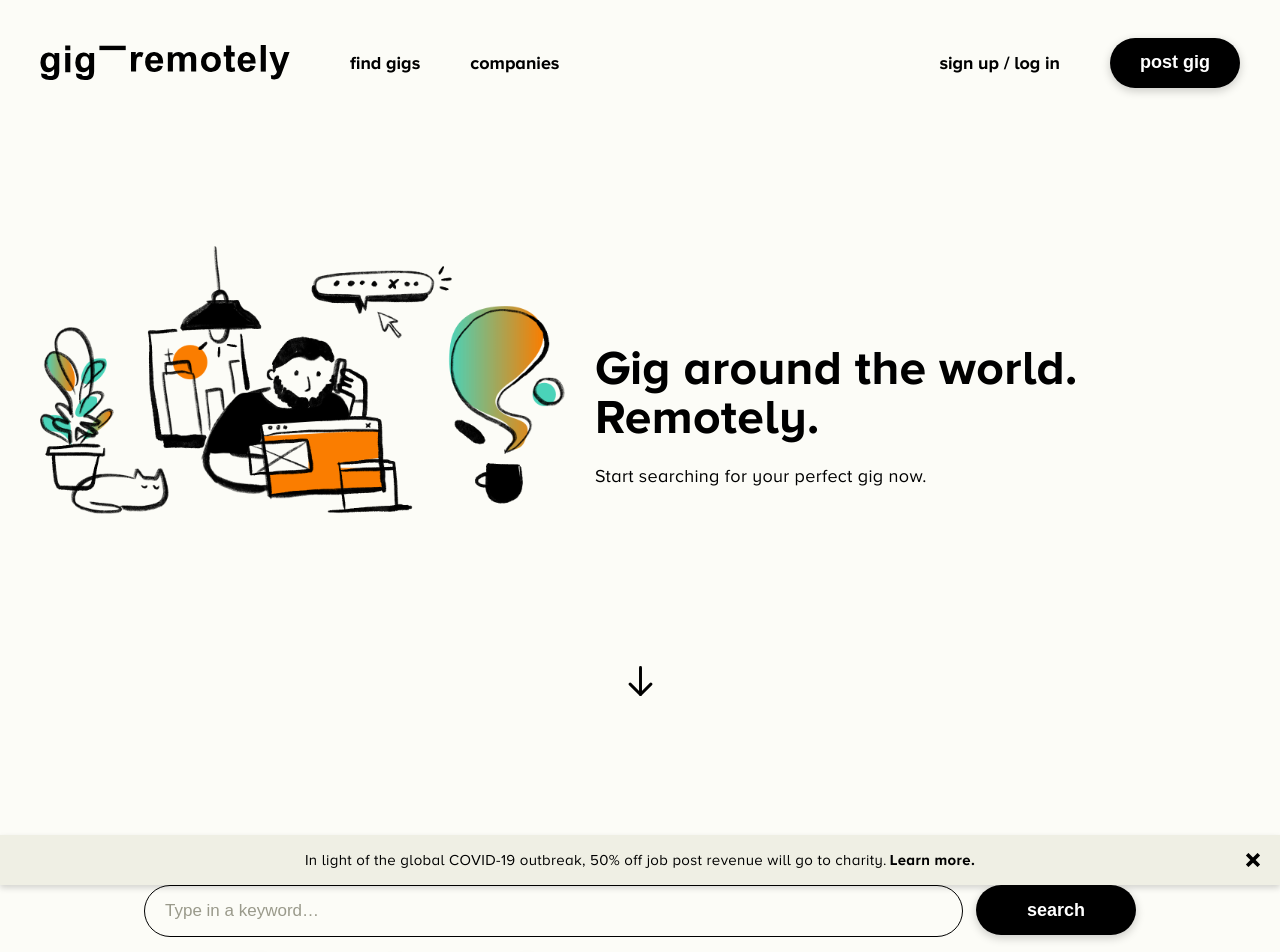
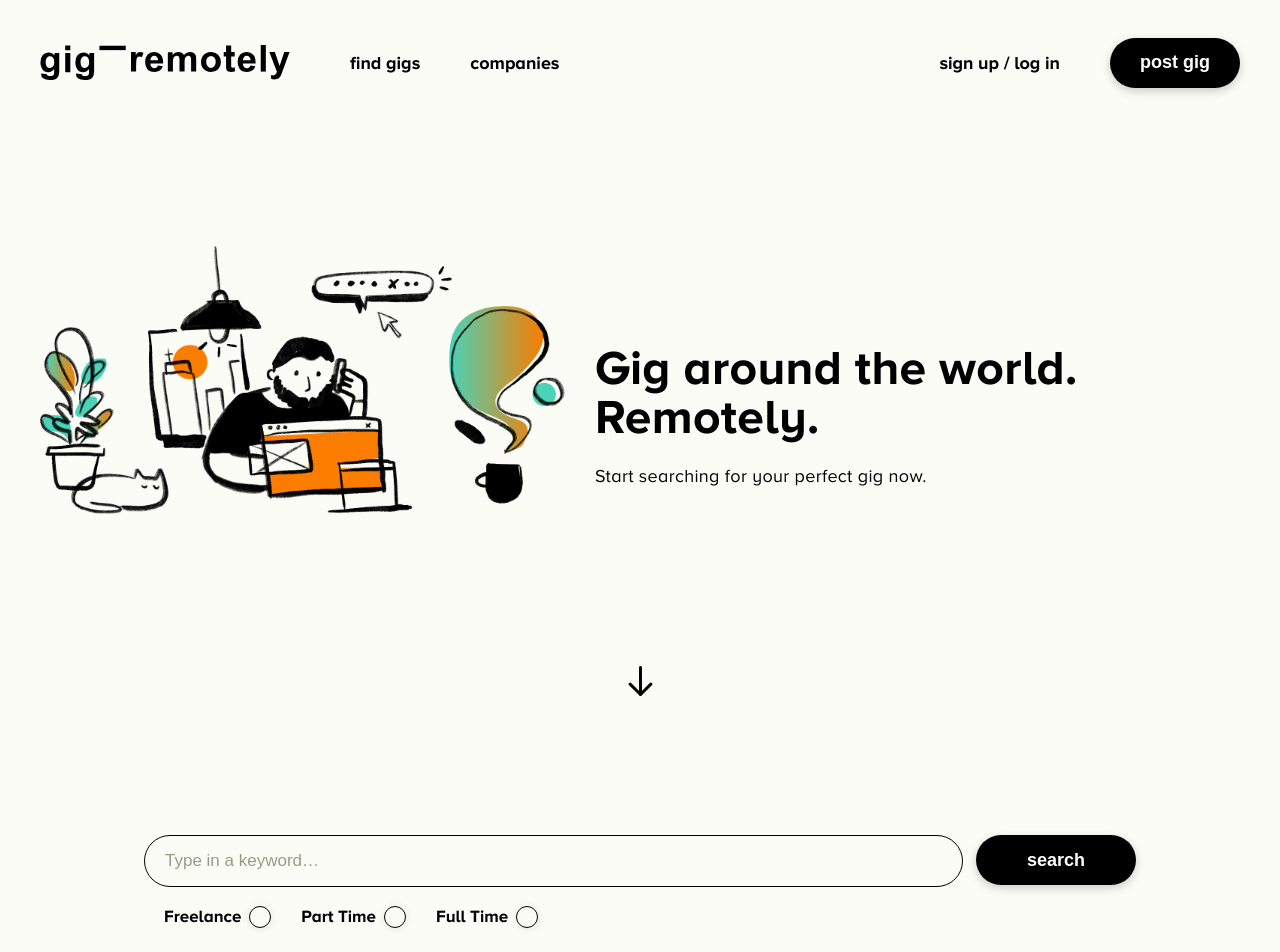
Before and after one commit to lynhan96/gig-remotely, a Next.js app: page / in a window 1280 px wide. Shown: the top 952 px of the page. Built offline with nearby package versions, Linux system fonts and the light colour scheme; no server answers.

Commit message:
remove alert

```diff
--- a/pages/index.js
+++ b/pages/index.js
@@ -1,6 +1,6 @@
 import React from 'react';
 import Head from 'next/head';
-import { Alert, SearchForm } from 'components/pages';
+import { SearchForm } from 'components/pages';
 import { JobList, PopularSearch, Banner } from 'components/pages/Home';
 import { Container } from 'components/global/styles';
 
@@ -10,7 +10,6 @@ const Home = () => (
       <title>Home</title>
     </Head>
     <Banner />
-    <Alert />
     <Container>
       <SearchForm />
       <JobList />
```
